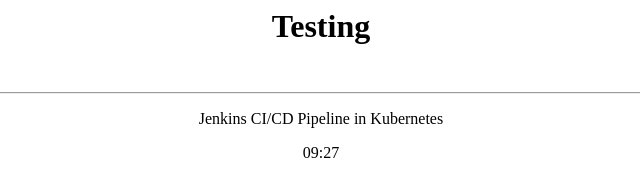
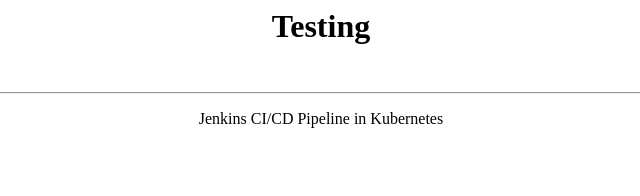
Before and after one commit to JCzz/jenkinsplayground, a plain HTML site: page index.html in a window 1280 px wide. Shown: the full height of the page, 319-959 px from the left. Drawn offline with Linux system fonts and the light colour scheme.

Commit message:
Update index.html

```diff
--- a/index.html
+++ b/index.html
@@ -2,5 +2,5 @@
 	<h1>Testing</h1>
 	<br><hr>
 	<p>Jenkins CI/CD Pipeline in Kubernetes</p>
-	<p>09:27</p>
+	<p></p>
 </center>
```
